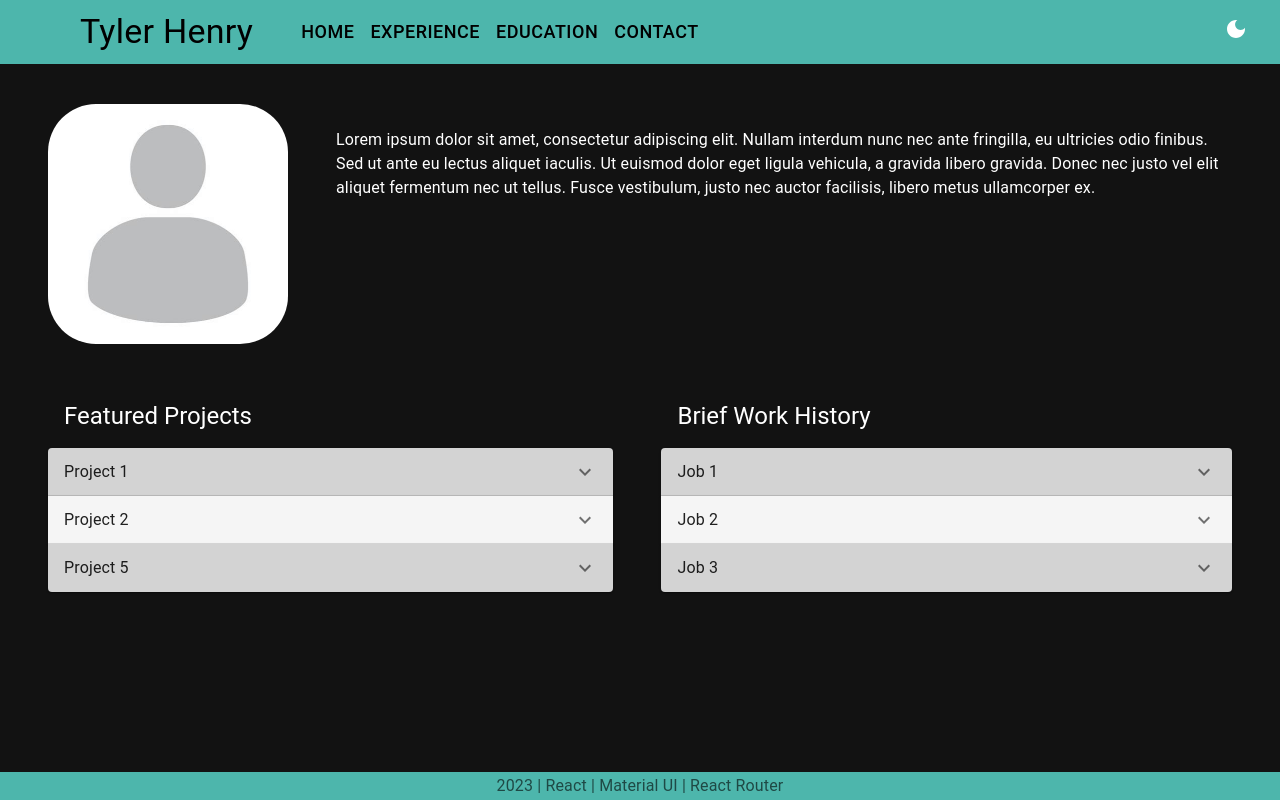
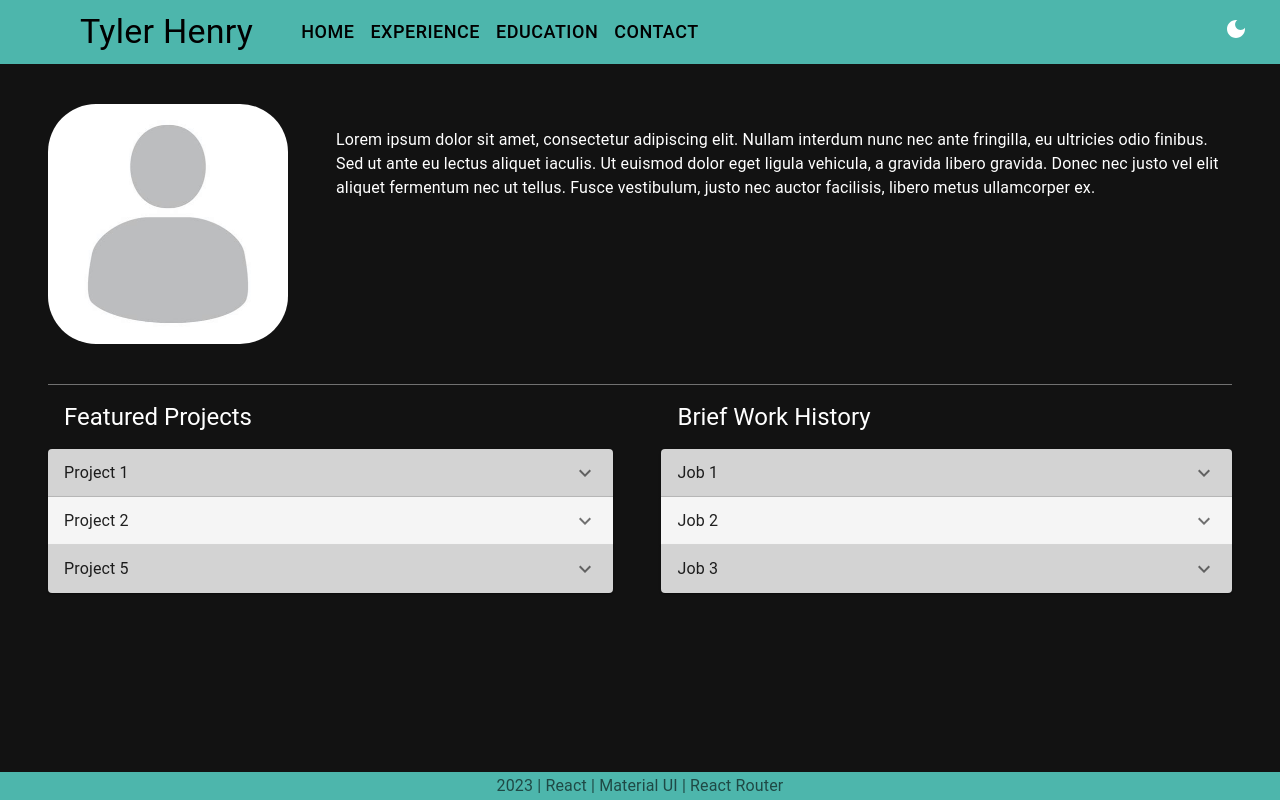
Before and after one commit to tylrhnry/tylrhnry.github.io, a React (Create React App) app: page /home in a window 1280 px wide. Built offline with nearby package versions, Linux system fonts and the light colour scheme.

Commit message:
Added divider on home page

```diff
--- a/src/pages/Home.tsx
+++ b/src/pages/Home.tsx
@@ -11,6 +11,7 @@ import {
   Box,
   Typography,
   Container,
+  Divider,
 } from "@mui/material";
 import Portrait from "../components/HomeComps/Portrait";
 import BriefWorkHis from "../components/HomeComps/BriefWorkHis";
@@ -54,7 +55,10 @@ const Home: FC<any> = (): ReactElement => {
             ullamcorper ex.
           </Typography>
         </Container>
+      </Container>
 
+      <Container maxWidth="xl" >
+        <Divider sx={{ backgroundColor: "gray", margin: "0 1.5rem" }} />
       </Container>
 
       <Container maxWidth="xl" sx={{
@@ -63,9 +67,7 @@ const Home: FC<any> = (): ReactElement => {
       }}>
           <FeaturedProjects />
           <BriefWorkHis />
-
       </Container>
-
     </Box>
   );
 };
```
